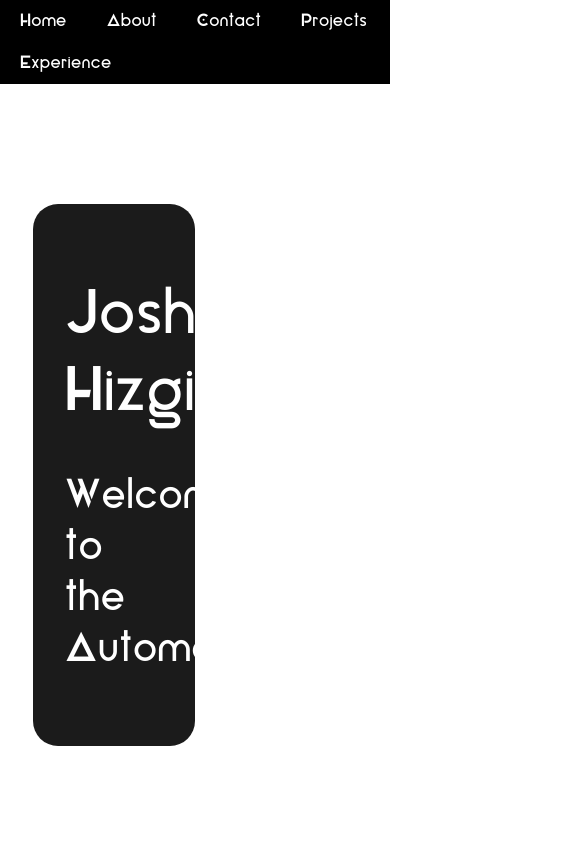
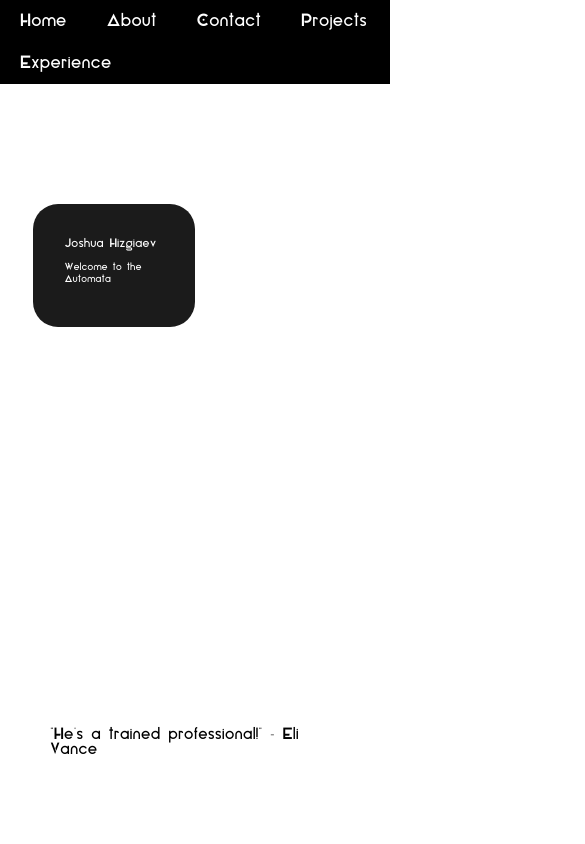
Before and after one commit to Josh-Hiz/Portfolio, a website: page index.html in a window 390 px wide. Shown: the top 844 px of the page, 585 px wide, since content can reach past the window. Drawn offline with Linux system fonts and the light colour scheme; animation ran at ten frames a second; a script that the page names is missing.

Commit message:
Make Text dynamic

```diff
--- a/css/style.css
+++ b/css/style.css
@@ -46,12 +46,14 @@
   font-family: 'Elianto', sans-serif;
   font-weight: 500;
   font-style: normal;
+  margin: auto;
+
 }
 
 header {
   background: var(--dark-bg);
   grid-column: 2 / span 5;
-  font-size: 2.5rem;
+  font-size: 2.5vw;
   padding: 2rem;
   margin-bottom: var(--spacing);
 }
@@ -60,7 +62,7 @@
   grid-column: 2 / 9;
   padding: 1rem;
   background: var(--dark-bg);
-  font-size: 1.25rem;
+  font-size: 1.25vw;
   line-height: 1.5;
   margin-bottom: var(--spacing);
 }
@@ -99,14 +101,14 @@
   grid-column: 1 / span 12;
 
   margin-bottom: var(--spacing);
-  font-size: 2rem;
+  font-size: 2vw;
 }
 
 blockquote p {
   color: black;
   background-color: white;
   border-radius: 10px;
-  font-size: 4rem;
+  font-size: 4vw;
   display: inline;
   line-height: 1;
 }
@@ -135,7 +137,7 @@
 /* Element counter */
 li::before {
   content: counters(index, ".", decimal-leading-zero);
-  font-size: 1.5rem;
+  font-size: 1.5vw;
   text-align: right;
   font-weight: bold;
   min-width: 50px;
@@ -149,18 +151,15 @@
   -webkit-text-fill-color: transparent;
 }
 
-
 /* Element separation */
 li + li {
-
   border-top: 1px solid rgba(255,255,255,0.2);
 }
 
 
 .subtitle {
   color: rgb(255, 255, 255);
-  /* font-size: 2rem;
-  font-weight: 400; */
+  font-weight: 400;
   opacity: 0;
   transform: translateY(3rem);
   animation: fadeInUp 2s ease forwards;
@@ -194,19 +193,5 @@
 
 /* For desktop: */
 h1 {
-  font-size: 2.5em;
+  font-size: 3.0vw;
 }
-
-/* For tablet: */
-@media (max-width: 768px) {
-  h1 {
-      font-size: 2em;
-  }
-}
-
-/* For mobile: */
-@media (max-width: 480px) {
-  h1 {
-      font-size: 1.5em;
-  }
-}
```
Also changed, not shown: 2 other files.
